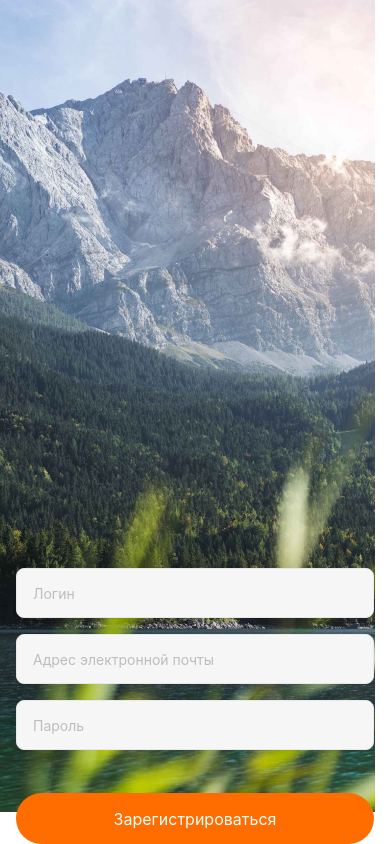
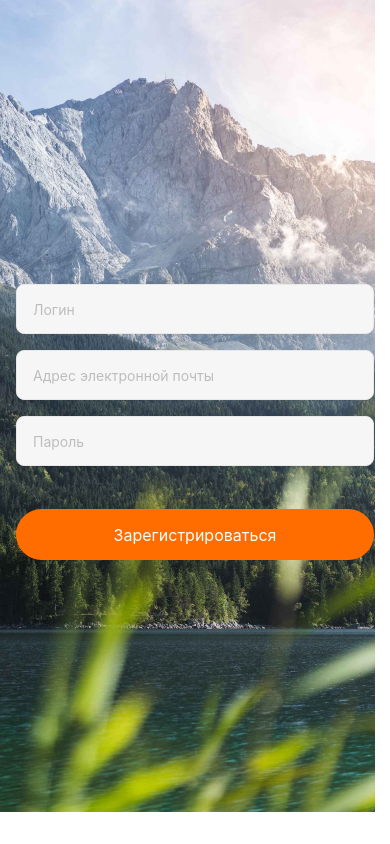
Before and after one commit to YuriyRysak/React_Native, a React Native app: screen / in a window 390 px wide. Built offline with nearby package versions, Linux system fonts and the light colour scheme.

Commit message:
add platform select

```diff
--- a/App.js
+++ b/App.js
@@ -6,8 +6,8 @@ import {
   View,
   ImageBackground,
   TextInput,
-  Button,
-  TouchableOpacity
+  TouchableOpacity,
+  Platform
  } from 'react-native';
 
 import  RegistrationScreen from './Screens/RegistrationScreen.jsx';
@@ -16,6 +16,7 @@ import LoginScreen from './Screens/LoginScreen.jsx';
 
 
 export default function App() {
+  console.log(Platform.OS)
   return (
       <View style={styles.container}>
         <ImageBackground
@@ -56,7 +57,7 @@ const styles = StyleSheet.create({
   image: {
     flex: 1,
     resizeMode: "cover",
-    justifyContent: 'flex-end',
+    justifyContent: 'center',
 
     // alignItems: 'center',
   },
@@ -85,18 +86,50 @@ const styles = StyleSheet.create({
   },
 
   primaryButton: {
-    backgroundColor:'#FF6C00',
     height: 51,
     borderRadius: 100,
     justifyContent: 'center',
     alignItems: 'center',
+    ...Platform.select ({
+      ios: {
+        backgroundColor: 'transparent',
+        borderColor: '#ffffff'
+
+      },
+      android: {
+        backgroundColor: '#FF6C00',
+        borderColor: 'transparent'
+
+      },
+      default:{
+        backgroundColor: '#FF6C00',
+        borderColor: 'transparent'
+
+      }
+
+    })
+
 
   },
 
   textButton: {
-    color: '#FFFFFF',
     fontSize: 16,
     fontWeight: 400,
+    ...Platform.select ({
+      ios: {
+        color:'#f0f800'
+      },
+      android: {
+        color: '#ffffff'
+      },
+      default: {
+        color: '#ffffff'
+
+      }
+
+
+    })
+
   }
 
 });
```
